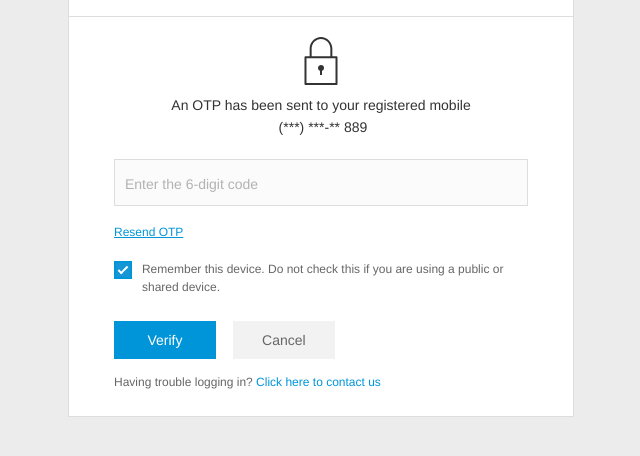
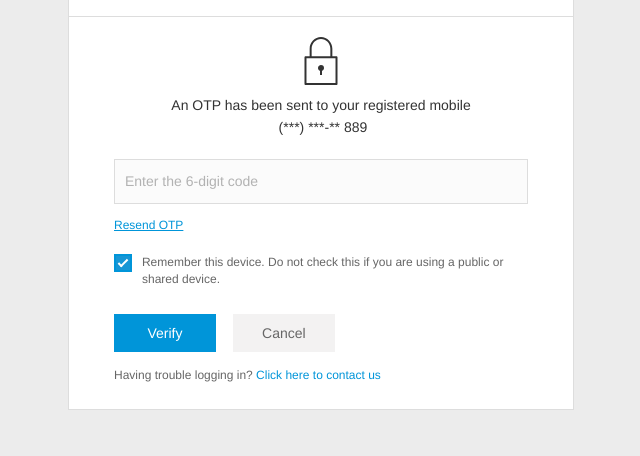
Before and after one commit to rahulalamKS/OTPSBI, a plain HTML site: page index.html in a window 1280 px wide. Shown: the part 158-614 px from the top of the page, without its empty margins (319-959 px from the left). Drawn offline with nearby package versions, Linux system fonts and the light colour scheme.

Commit message:
spacing2

```diff
--- a/css/style.css
+++ b/css/style.css
@@ -181,7 +181,7 @@ p.verify>a {
 }
 
 .pass-input {
-    padding-bottom: 15px;
+    padding-bottom: 10px;
 }
 
 .pass-input {
@@ -196,12 +196,22 @@ p.verify>a {
 
 .password-input {
     width: 100%;
-    padding: 9px 10px;
+    /* padding: 9px 10px; */
+    padding: 0px 10px;
+    line-height: initial;
     background-color: #fbfbfb;
     border: solid 0.8px #dddddd;
-    font-size: 19px;
+    /* font-size: 19px; */
+    font-size: 38px;
 }
 
+input.password-input::-webkit-input-placeholder {
+    position: relative;
+    top: -8px;
+}
+input.password-input:placeholder-shown{
+    color: red;
+}
 .invalid-password {
     border: 0.8px solid red !important;
 }
```
